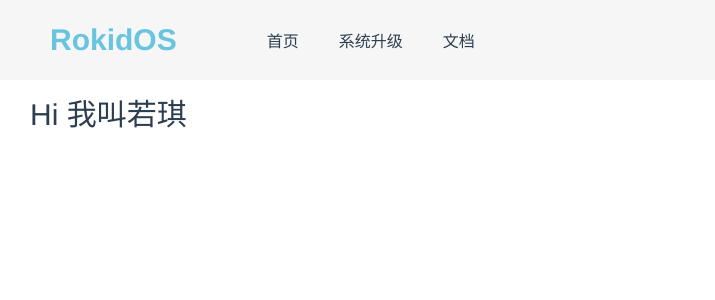
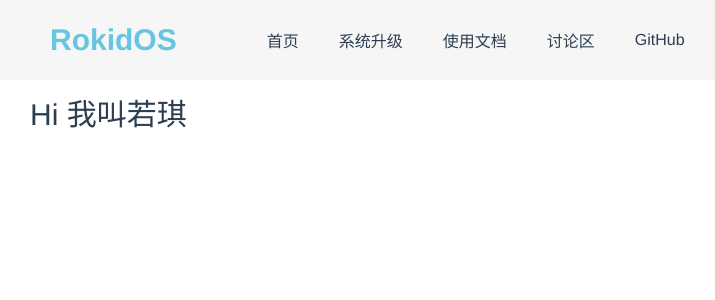
Before and after one commit to rokid/rokidos-www, a Vue app: page / in a window 1280 px wide. Shown: the top 300 px of the page, without its empty margins (98-813 px from the left). Built offline with nearby package versions, Linux system fonts and the light colour scheme; what vue-resource would draw is missing.

Commit message:
update Headers

```diff
--- a/src/components/Header.vue
+++ b/src/components/Header.vue
@@ -13,7 +13,15 @@
       <li>
         <router-link to="/upgrade">系统升级</router-link>
       </li>
-      <li><a target="_blank" href="https://rokid.github.io/rokidos-linux-docs/">文档</a></li>
+      <li>
+        <a target="_blank" href="https://developer.rokid.com/docs/rokidos-linux-docs/source/getting_started/overview.html">使用文档</a>
+      </li>
+      <li>
+        <a target="_blank" href="https://forum.rokid.com/">讨论区</a>
+      </li>
+      <li>
+        <a target="_blank" href="https://github.com/Rokid">GitHub</a>
+      </li>
     </ul>
   </header>
 </template>
```
